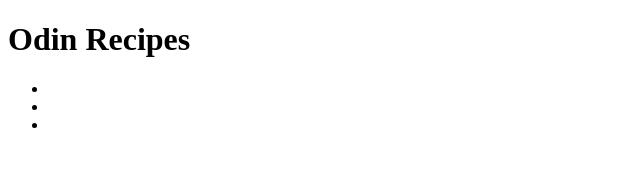
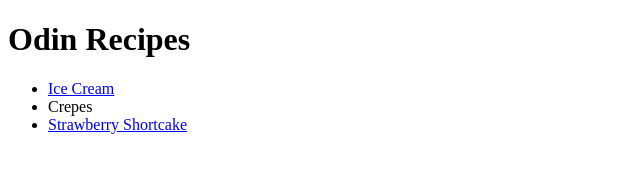
Before and after one commit to VeTOP/odin-recipes, a plain HTML site: page index.html in a window 1280 px wide. Shown: the whole page, without its empty margins (0-640 px from the left). Drawn offline with Linux system fonts and the light colour scheme.

Commit message:
Update index.html

```diff
--- a/index.html
+++ b/index.html
@@ -9,9 +9,9 @@
 <body>
     <h1>Odin Recipes</h1>
     <ul>
-        <li><a href="./recipes/vanilla-ice-cream.html"></a></li>
-        <li><a href="./recipes/crepes.html"></a></li>
-        <li><a href="./recipes/shortcake.html"></a></li>
+        <li><a href="./recipes/vanilla-ice-cream.html">Ice Cream</a></li>
+        <li><a href="./recipes/crepes.html"></a>Crepes</li>
+        <li><a href="./recipes/shortcake.html">Strawberry Shortcake</a></li>
     </ul>
 </body>
 </html>
```
